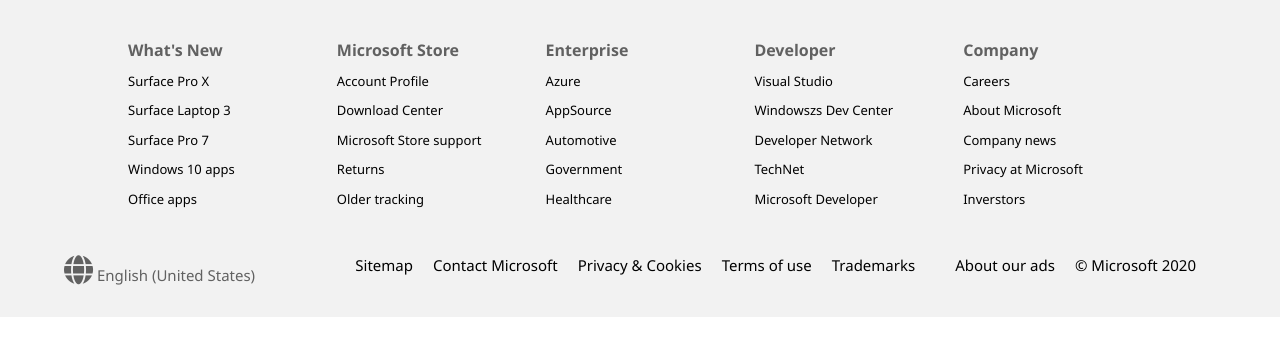
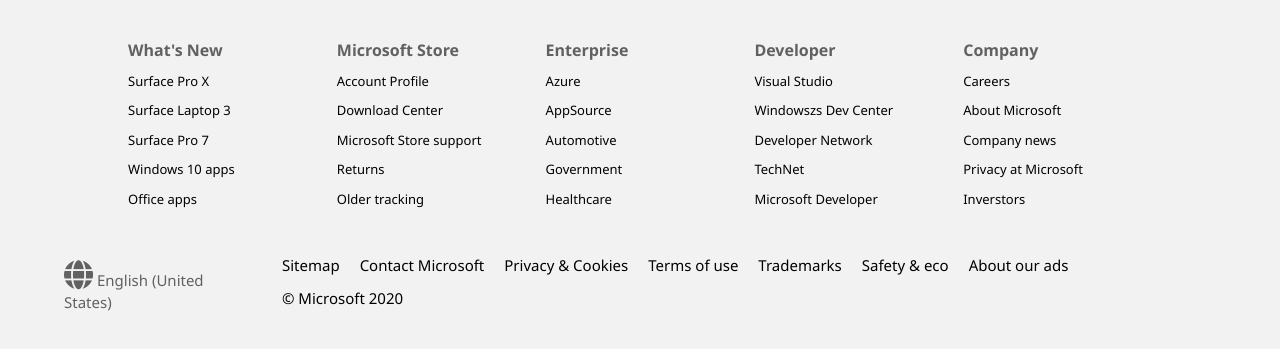
Before and after one commit to diparshan/microsoft-website-clone, a plain HTML site: page index.html in a window 1280 px wide. Shown: the part 2003-2352 px from the top of the page. Before the commit the page ends 2320 px from the top, so only its background shows below. Drawn offline with Linux system fonts and the light colour scheme.

Commit message:
similar to inital commit

```diff
--- a/index.html
+++ b/index.html
@@ -220,7 +220,7 @@
           <li><a href="#">Privacy & Cookies</a></li>
           <li><a href="#">Terms of use</a></li>
           <li><a href="#">Trademarks</a></li>
-          <li><a href="#"><Safety & eco/a></li>
+          <li><a href="#">Safety & eco</a></li>
           <li><a href="#">About our ads</a></li>
           <li><a href="#">&copy; Microsoft 2020</a></li>
         </ul>
```
